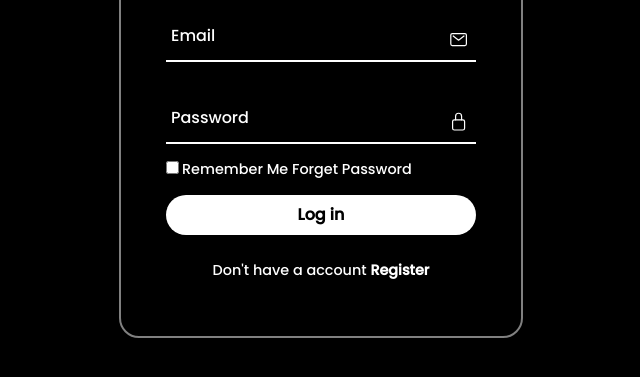
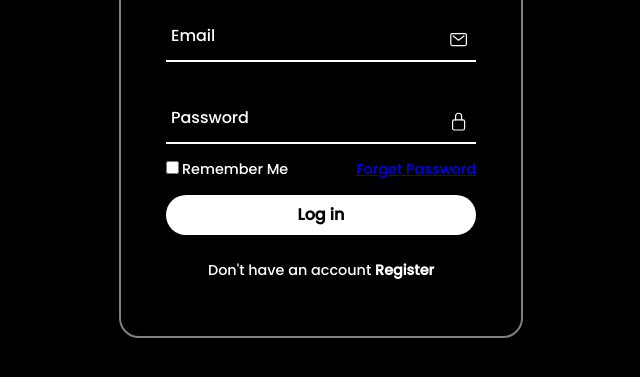
Before and after one commit to Joao-Oliveira-Dev/First-Web-page, a plain HTML site: page index.html in a window 1280 px wide. Shown: the part 289-666 px from the top of the page, without its empty margins (319-959 px from the left). Drawn offline with nearby package versions, Linux system fonts and the light colour scheme.

Commit message:
Index.html
Optmized, after studies

```diff
--- a/index.html
+++ b/index.html
@@ -1,5 +1,5 @@
 <!DOCTYPE html>
-<html lang="en">
+<html lang="pt-br">
 <head>
   <link rel="stylesheet" href="index.css">
   <title>Login Web first trial</title>
@@ -21,12 +21,13 @@
                         <label for="">Password</label>
                     </div>
                     <div class="forget">
-                        <label for=""><input type="checkbox">Remember Me  <a href="#">Forget Password</a></label>
+                        <label for=""><input type="checkbox">Remember Me</label>
+                        <a href="#">Forget Password</a>
 
                     </div>
                     <button>Log in</button>
                     <div class="register">
-                        <p>Don't have a account <a href="#">Register</a></p>
+                        <p>Don't have an account <a href="#">Register</a></p>
                     </div>
                 </form>
             </div>
```
